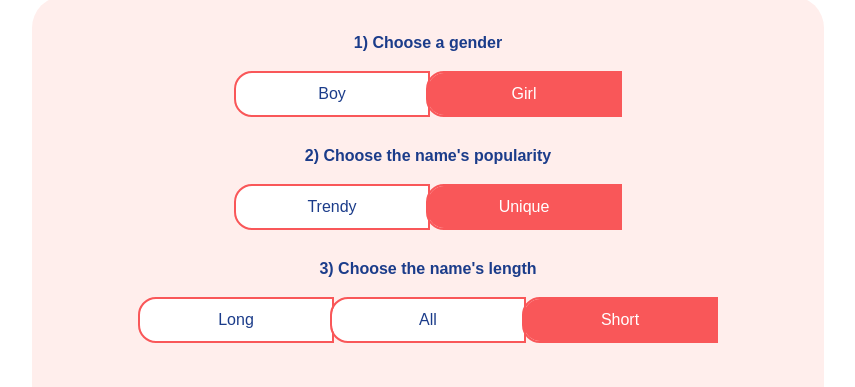
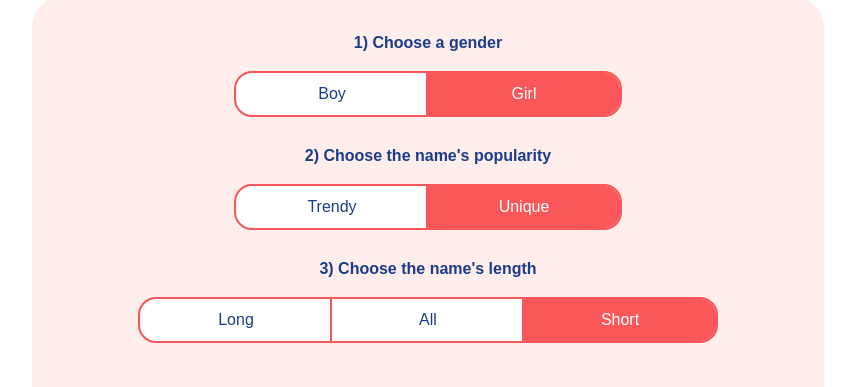
Before and after one commit to CharaD7/baby-name-generator, a Nuxt app: page / in a window 1280 px wide. Shown: the part 205-592 px from the top of the page, without its empty margins (212-1067 px from the left). Built offline with nearby package versions, Linux system fonts and the light colour scheme.

Commit message:
Added fucntion to compute styles

```diff
--- a/components/Option.vue
+++ b/components/Option.vue
@@ -16,6 +16,18 @@
 
   const props = defineProps<OptionProps>();
 
+  const computeButtonClasses = ( value: string, index: number ) => {
+    const classNames = [];
+
+    if(props.options[props.option.category] === value) {
+      classNames.push('option-active')
+    }
+    if(index === 0) classNames.push('option-left')
+    if(index === props.option.buttons.length - 1) classNames.push('option-right')
+
+    return classNames.join(' ')
+  };
+
 </script>
 
 <template>
@@ -23,10 +35,10 @@
     <h4>{{ option.title }}</h4>
     <div class="option-buttons">
       <button
-        v-for="value in option.buttons"
+        v-for="( value, index ) in option.buttons"
         :key="value"
-        class="option option-left"
-        :class="options[option.category] === value && 'option-active'"
+        class="option"
+        :class="computeButtonClasses(value, index)"
         @click='options[option.category] = value'
       >{{ value }}</button>
     </div>
```
